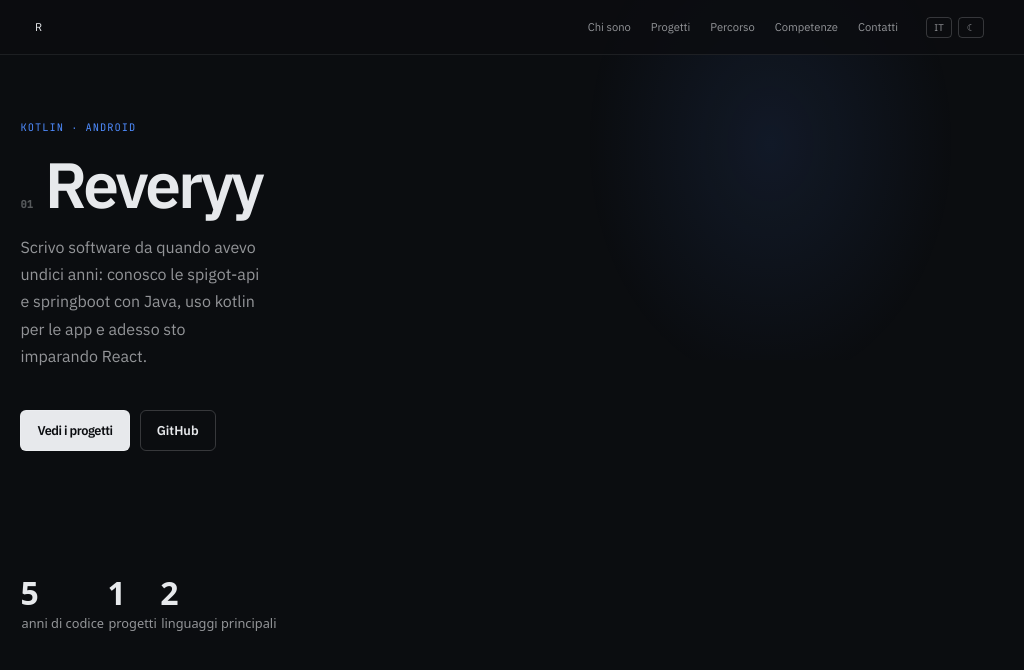
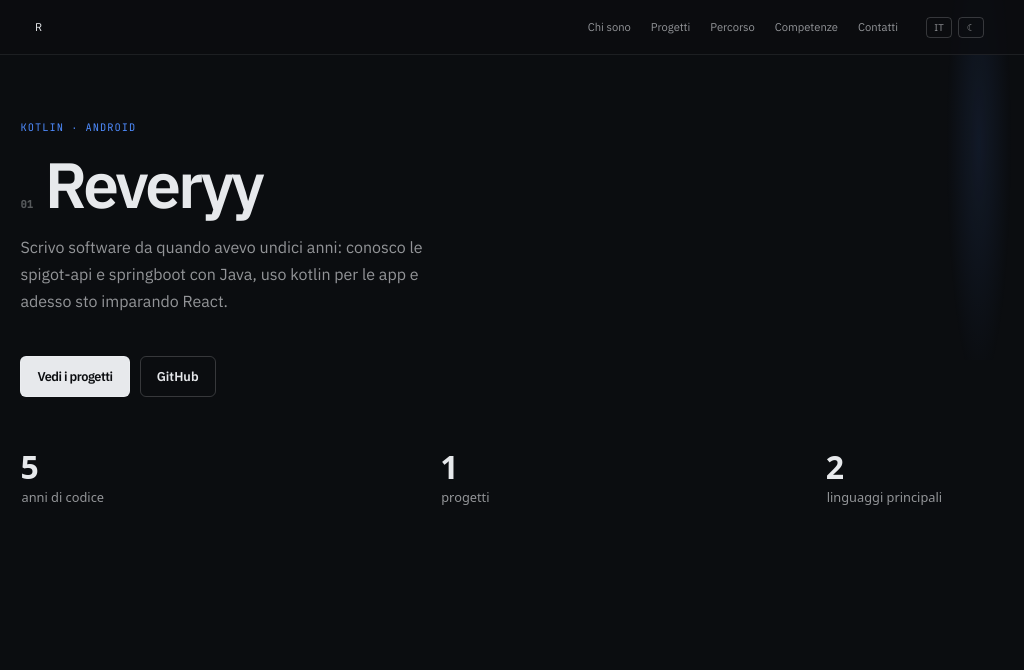
Before and after one commit to Reveryyy/portfolio, a React (Vite) app: page / in a window 1024 px wide. Shown: the top 670 px of the page. Built offline with nearby package versions, Linux system fonts and the light colour scheme.

Commit message:
Responsive Fix

```diff
--- a/src/components/section/Introduction.module.css
+++ b/src/components/section/Introduction.module.css
@@ -122,6 +122,7 @@
   .subtitle {
     font-size: 0.85rem;
     line-height: 1.5rem;
+    width: 60dvh;
   }
 
   .subtitle br {
@@ -149,3 +150,16 @@
     margin-top: 4dvh;
   }
 }
+
+@media (min-width: 769px) and (max-width: 1024px) {
+  .subtitle {
+    width: 55dvh;
+  }
+
+  .info_row {
+    width: 90vw;
+    margin-top: 6dvh;
+    gap: 0;
+    justify-content: space-between;
+  }
+}
--- a/src/components/ui/Project.module.css
+++ b/src/components/ui/Project.module.css
@@ -122,4 +122,12 @@
     margin-left: 4vw;
     margin-right: 4vw;
   }
+
+  .project_title {
+    margin-left: 4dvw;
+    margin-top: 2dvh;
+  }
+  .project_description {
+    margin-left: 4dvw;
+  }
 }
```
